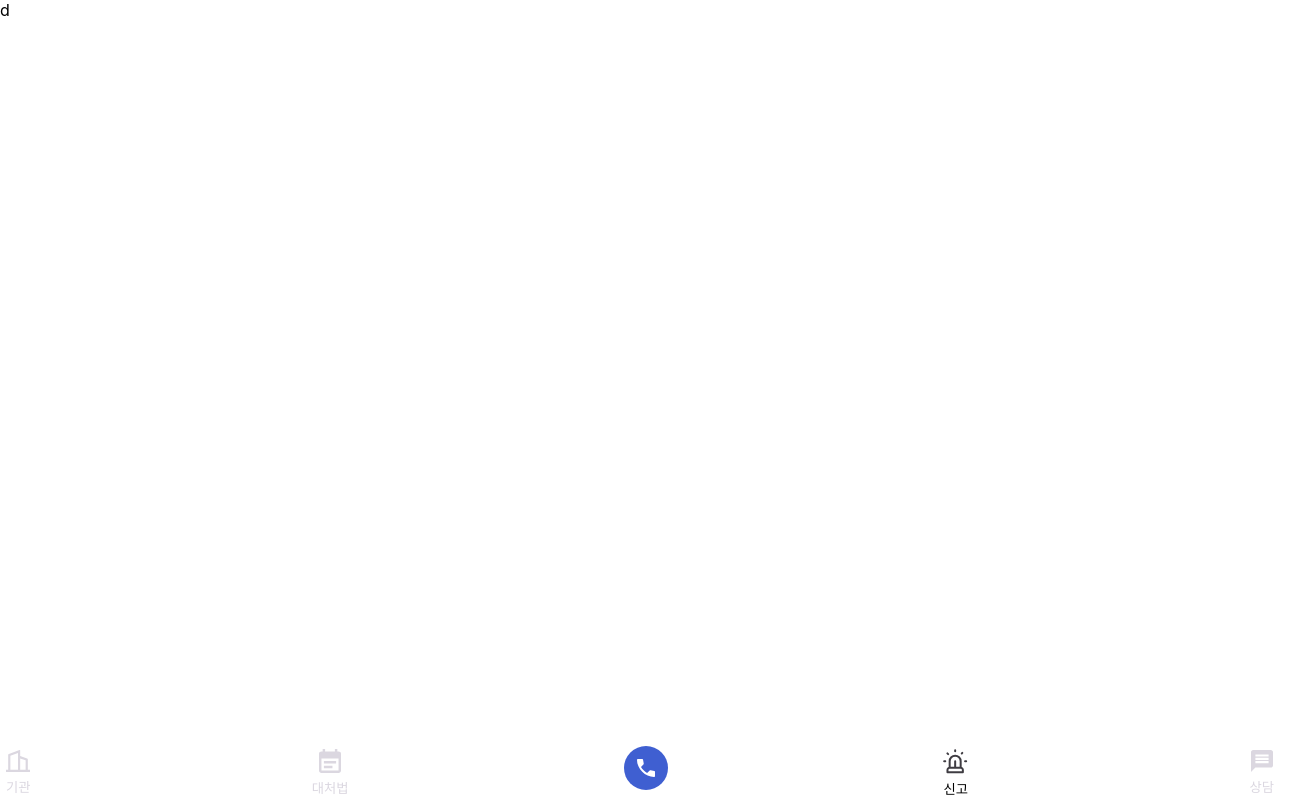
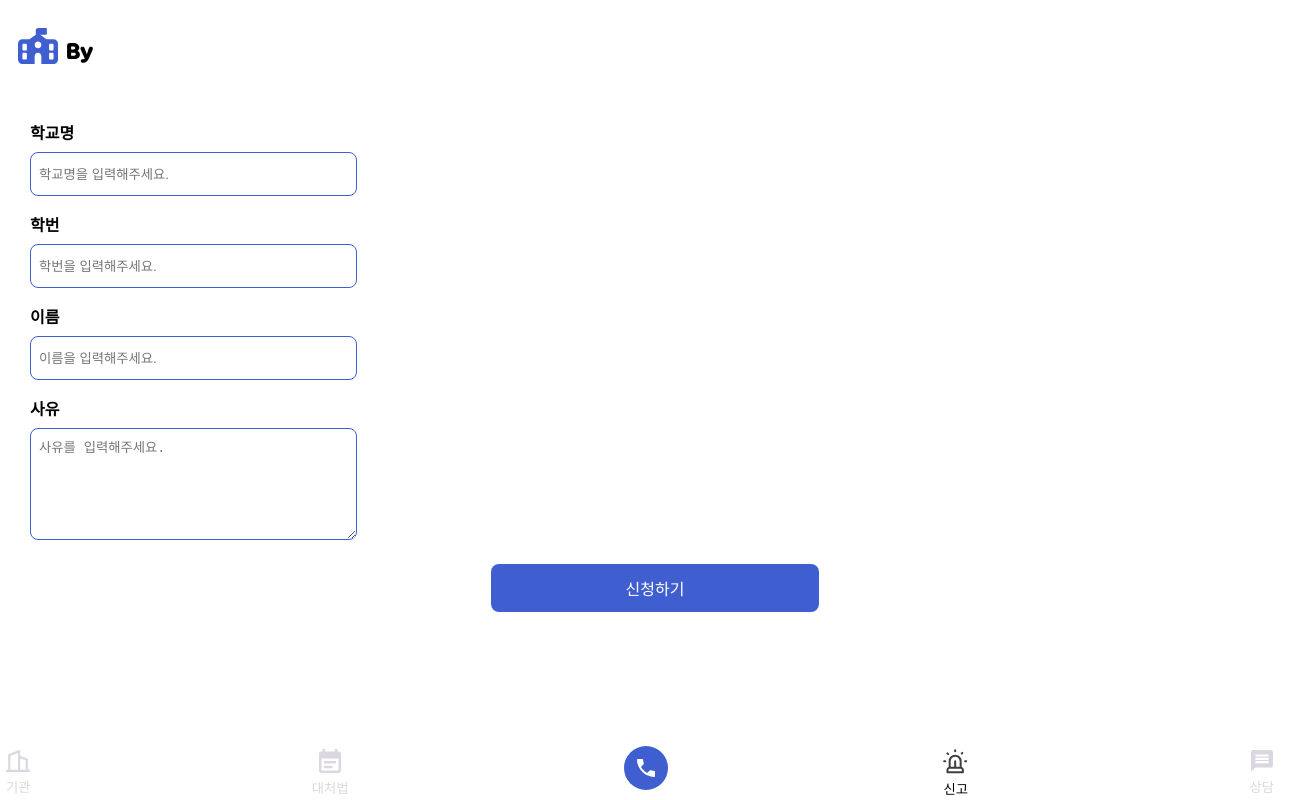
Before and after one commit to potatovllage/By-Client, a React (Create React App) app in the folder user/: page /tab in a window 1280 px wide. Both pictures are taken after a click on the button "신고". Shown: the whole page, 1310 px wide, since content can reach past the window. Built offline with nearby package versions, Linux system fonts and the light colour scheme.

Commit message:
feat : 신고 페이지 퍼블리싱

```diff
--- /dev/null
+++ b/user/src/components/report/index.tsx
@@ -0,0 +1,87 @@
+import styled from "styled-components";
+import Button from "../common/Button";
+
+const Report = () => {
+  return (
+    <Wrapper>
+      <InputWrapper>
+        <InputContainer>
+          <p>학교명</p>
+          <input placeholder="학교명을 입력해주세요." />
+        </InputContainer>
+        <InputContainer>
+          <p>학번</p>
+          <input placeholder="학번을 입력해주세요." />
+        </InputContainer>
+        <InputContainer>
+          <p>이름</p>
+          <input placeholder="이름을 입력해주세요." />
+        </InputContainer>
+        <AreaContainer>
+          <p>사유</p>
+          <textarea placeholder="사유를 입력해주세요." />
+        </AreaContainer>
+      </InputWrapper>
+      <ButtonContainer>
+        <Button value="신청하기" />
+      </ButtonContainer>
+    </Wrapper>
+  );
+};
+
+const Wrapper = styled.div`
+  display: flex;
+  flex-direction: column;
+  justify-content: center;
+`;
+
+const InputWrapper = styled.div`
+  width: 100%;
+  margin-left: 30px;
+  display: flex;
+  flex-direction: column;
+`;
+
+const InputContainer = styled.div`
+  > p {
+    margin-bottom: 8px;
+    font-weight: 700;
+    font-size: 16px;
+    color: black;
+  }
+  > input {
+    outline: none;
+    width: 315px;
+    height: 40px;
+    padding-left: 8px;
+    border-radius: 8px;
+    border: 1px solid #3f5fd1;
+  }
+`;
+
+const AreaContainer = styled.div`
+  > p {
+    margin-bottom: 8px;
+    font-weight: 700;
+    font-size: 16px;
+    color: black;
+  }
+  > textarea {
+    outline: none;
+    width: 315px;
+    height: 100px;
+    padding-top: 8px;
+    padding-left: 8px;
+    border-radius: 8px;
+    border: 1px solid #3f5fd1;
+  }
+`;
+
+const ButtonContainer = styled.div`
+  margin-top: 20px;
+  margin-left: 30px;
+  display: flex;
+  justify-content: center;
+`;
+
+export default Report;
--- a/user/src/pages/ReportPage.tsx
+++ b/user/src/pages/ReportPage.tsx
@@ -1,7 +1,27 @@
 import styled from "styled-components";
+import logo1 from "../assets/logo1.svg";
+import Report from "../components/report";
 
 const ReportPage = () => {
-  return <>d</>;
+  return (
+    <Wrapper>
+      <img src={logo1} alt="logo" />
+      <Report />
+    </Wrapper>
+  );
 };
 
+const Wrapper = styled.div`
+  display: flex;
+  flex-direction: column;
+  justify-content: center;
+
+  > img {
+    width: 88px;
+    margin-top: 28px;
+    margin-left: 18px;
+    margin-bottom: 40px;
+  }
+`;
+
 export default ReportPage;
```
